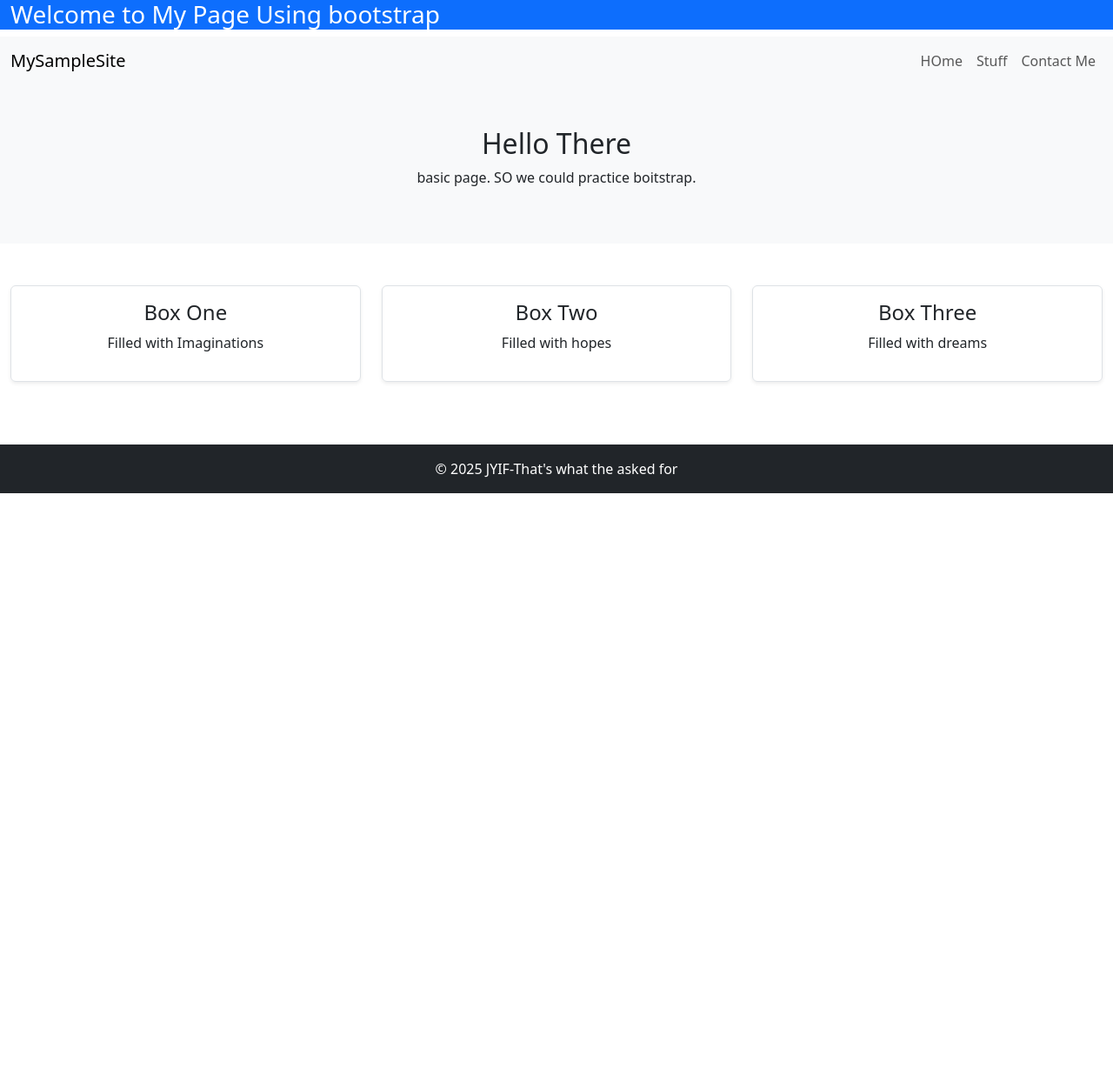
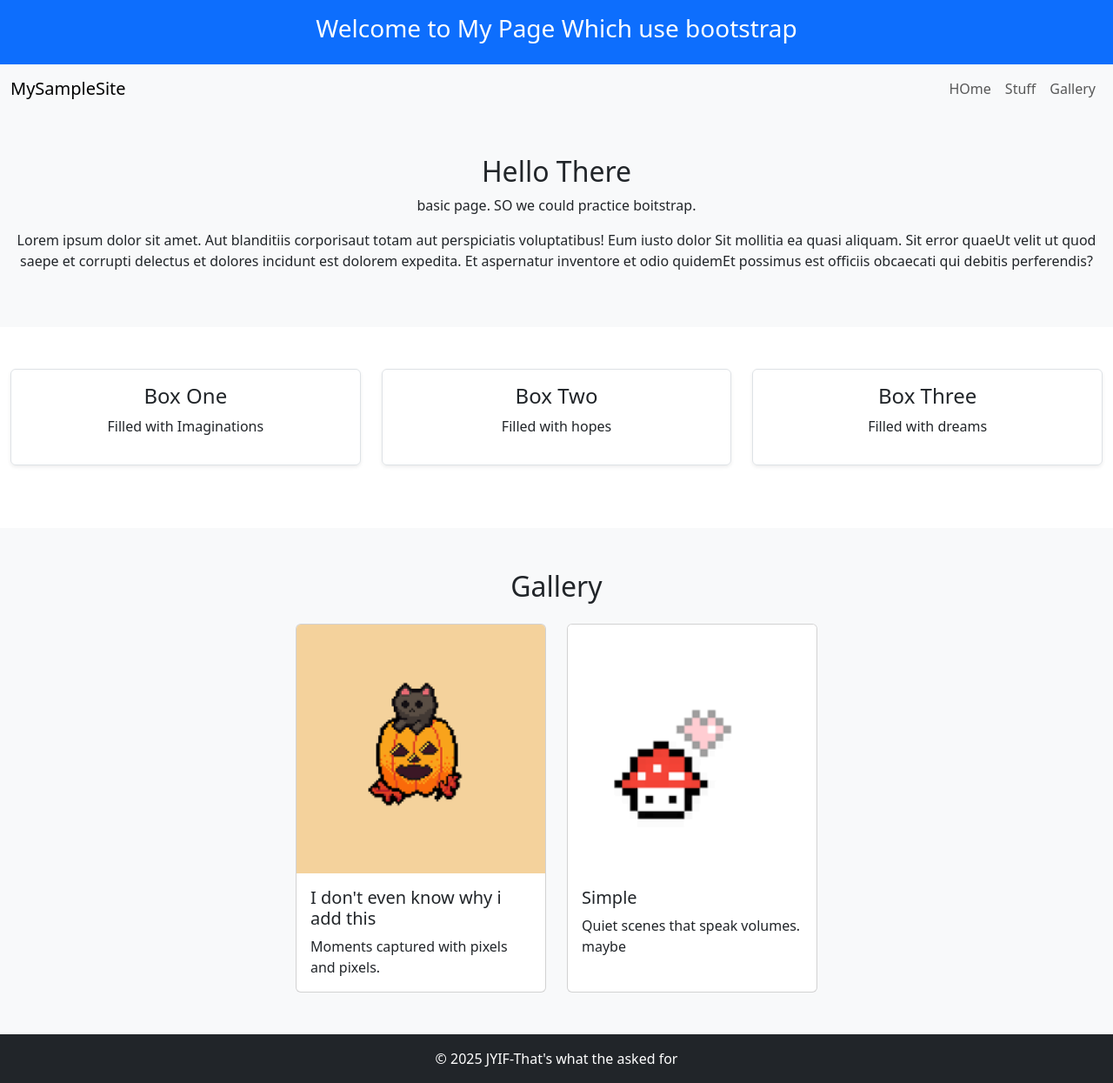
Before and after one commit to Omar-Aldabbas/JYIF-Bootstrap, a plain HTML site: page index.html in a window 1280 px wide. Shown: the whole page at 87% size. Before the commit the page ends 800 px from the top, so only its background shows below. Drawn offline with nearby package versions, Linux system fonts and the light colour scheme.

Commit message:
Add smthing

```diff
--- a/index.html
+++ b/index.html
@@ -2,7 +2,7 @@
 <html lang="en">
   <head>
     <meta charset="UTF-8" />
-    <meta name="viewport" content="width=device-width, initial-scale=1" />
+    <meta name="viewport" content="width=device-width, initial-scale=1.0" />
     <title>Something bootstrap</title>
 
     <link
@@ -13,9 +13,9 @@
     />
   </head>
   <body>
-    <header class="bg-primary text-white">
+    <header class="bg-primary text-white text-center py-3">
       <div class="container-fluid">
-        <h1 class="h3">Welcome to My Page Using bootstrap</h1>
+        <h1 class="h3">Welcome to My Page Which use bootstrap</h1>
       </div>
     </header>
 
@@ -35,7 +35,7 @@
             <li class="nav-item"><a class="nav-link" href="#">HOme</a></li>
             <li class="nav-item"><a class="nav-link" href="#">Stuff</a></li>
             <li class="nav-item">
-              <a class="nav-link" href="#">Contact Me</a>
+              <a class="nav-link" href="#gal">Gallery</a>
             </li>
           </ul>
         </div>
@@ -45,6 +45,13 @@
       <div class="container-fluid">
         <h2>Hello There</h2>
         <p>basic page. SO we could practice boitstrap.</p>
+        <p class="text-justify">
+          Lorem ipsum dolor sit amet. Aut blanditiis corporisaut totam aut
+          perspiciatis voluptatibus! Eum iusto dolor Sit mollitia ea quasi
+          aliquam. Sit error quaeUt velit ut quod saepe et corrupti delectus et
+          dolores incidunt est dolorem expedita. Et aspernatur inventore et odio
+          quidemEt possimus est officiis obcaecati qui debitis perferendis?
+        </p>
       </div>
     </section>
     <section class="py-5 bg-white">
@@ -72,6 +79,28 @@
       </div>
     </section>
 
+    <section class="py-5 bg-light" id="gal">
+      <div class="container">
+        <h2 class="text-center mb-4">Gallery</h2>
+        <div class="d-flex justify-content-center gap-4 flex-wrap">
+          <div class="card" style="width: 18rem">
+            <img src="./images.png" class="card-img-top" alt="Sample One" />
+            <div class="card-body">
+              <h5 class="card-title">I don't even know why i add this</h5>
+              <p class="card-text">Moments captured with pixels and pixels.</p>
+            </div>
+          </div>
+          <div class="card" style="width: 18rem">
+            <img src="./images (1).png" class="card-img-top" alt="Sample Two" />
+            <div class="card-body">
+              <h5 class="card-title">Simple</h5>
+              <p class="card-text">Quiet scenes that speak volumes. maybe</p>
+            </div>
+          </div>
+        </div>
+      </div>
+    </section>
+
     <footer class="bg-dark text-white text-center py-3">
       <div class="container-fluid">
         <p class="mb-0">© 2025 JYIF-That's what the asked for</p>
```
Also changed, not shown: images (1).png (added), images.png (added).
